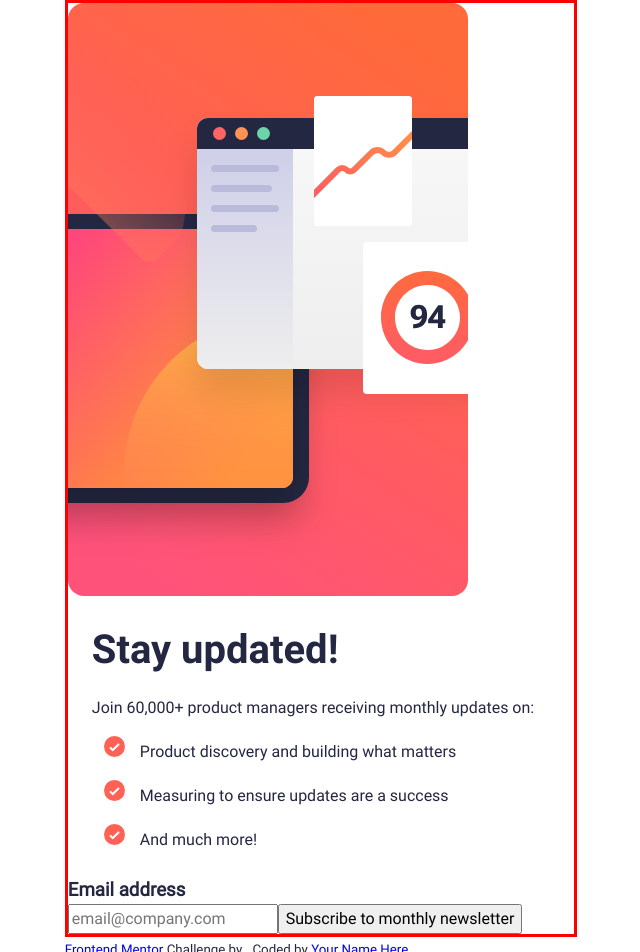
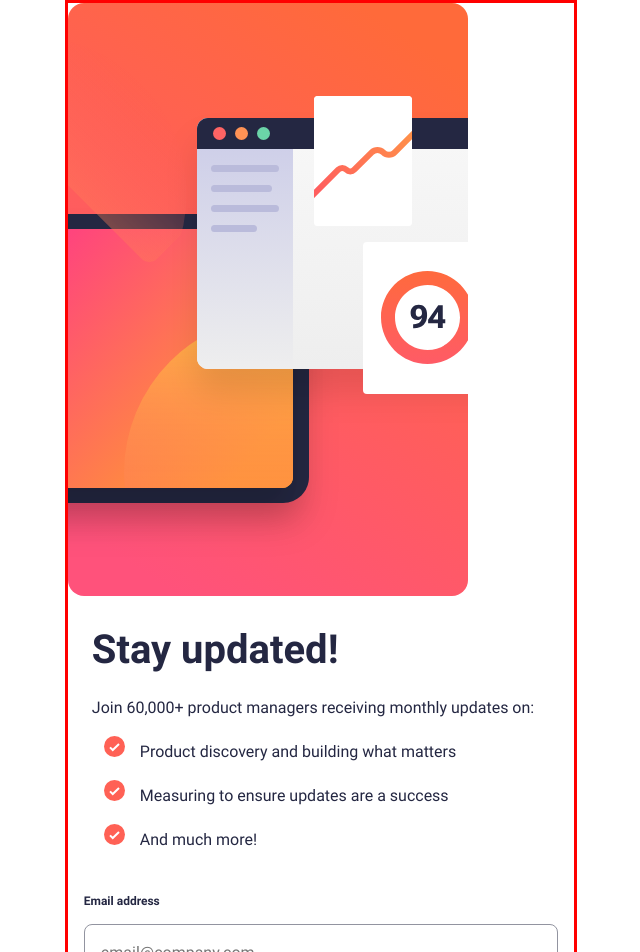
Before and after one commit to SerPet-eng/News_Letter_Sign_Up_With_Success_Message, a React (Vite) app: page / in a window 1280 px wide. Shown: the top 952 px of the page, without its empty margins (319-959 px from the left). Built offline with nearby package versions, Linux system fonts and the light colour scheme.

Commit message:
Updating _form.scss
* Adding necessary code for the "form" section
    - form
    - form__title
    - form__input
    - form__button

```diff
--- a/src/components/theme/Form.jsx
+++ b/src/components/theme/Form.jsx
@@ -2,7 +2,7 @@ export default function Form() {
   return (
     <>
       <form className="form">
-        <h3 className="form__title">Email address</h3>
+        <p className="form__title">Email address</p>
         <input
           type="text"
           placeholder="email@company.com"
--- a/src/css/style.css
+++ b/src/css/style.css
@@ -52,6 +52,42 @@ body {
 .app .app__content .app__description li {
   list-style-image: url("../../assets/images/icon-list.svg");
   padding-left: 0.5rem;
+}
+
+/** ----- COLORS ----- **/
+/** ----- FONT_FAMILY ----- **/
+@font-face {
+  font-family: "Roboto_Bold";
+  src: url("../../assets/fonts/Roboto-Bold.ttf");
+}
+@font-face {
+  font-family: "Roboto_Regular";
+  src: url("../../assets/fonts/Roboto-Regular.ttf");
+}
+/** ----- FONT_WEIGHT ----- **/
+.form {
+  display: grid;
+  gap: 0.9rem;
+  padding: 1rem;
+}
+.form .form__title {
+  font-size: 0.75rem;
+  font-weight: 700;
+  font-family: "Roboto_Bold";
+}
+.form .form__input {
+  padding: 1rem;
+  border-radius: 0.5rem;
+  border: 1px solid hsl(231, 7%, 60%);
+}
+.form .form__button {
+  padding: 1rem;
+  border-radius: 0.5rem;
+  border: none;
+  background-color: hsl(234, 29%, 20%);
+  font-family: "Roboto_Bold";
+  font-weight: 700;
+  color: hsl(0, 0%, 100%);
 }
 
 /*
--- /dev/null
+++ b/src/scss/_form.scss
@@ -0,0 +1,26 @@
+@use './variables/variable.scss' as *;
+
+.form {
+  display: grid;
+  gap: 0.9rem;
+  padding: 1rem;
+  .form__title {
+    font-size: 0.75rem;
+    font-weight: $fontWeight-700;
+    font-family: $fontFamily_Bold;
+  }
+  .form__input {
+    padding: 1rem;
+    border-radius: 0.5rem;
+    border: 1px solid $color-Neutral-400;
+  }
+  .form__button {
+    padding: 1rem;
+    border-radius: 0.5rem;
+    border: none;
+    background-color: $color-Neutral-900;
+    font-family: $fontFamily_Bold;
+    font-weight: $fontWeight-700;
+    color: $color-Neutral-100;
+  }
+}
--- a/src/scss/style.scss
+++ b/src/scss/style.scss
@@ -1,3 +1,4 @@
 @import './body';
 @import './content.scss';
+@import './form';
 @import './reset';
```
Also changed, not shown: 1 other file (tests, documents, lock files or other folders).
